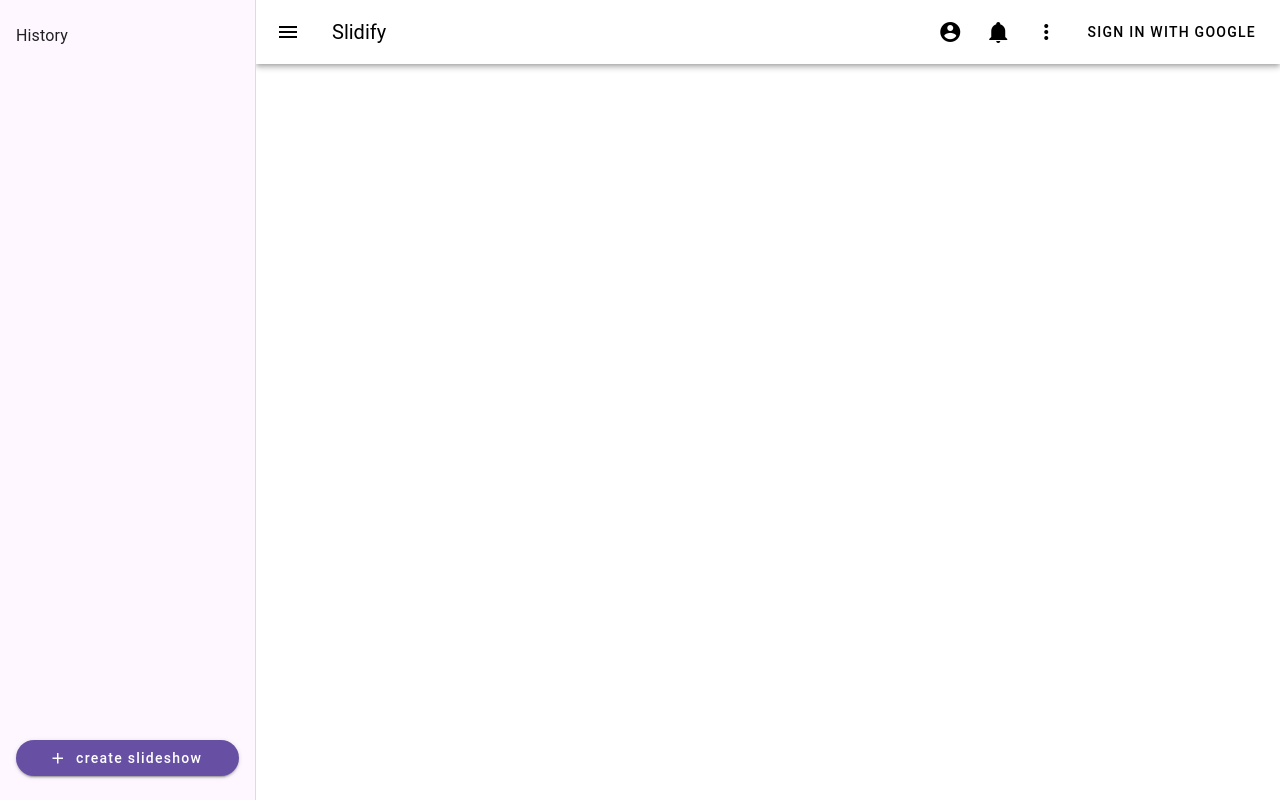
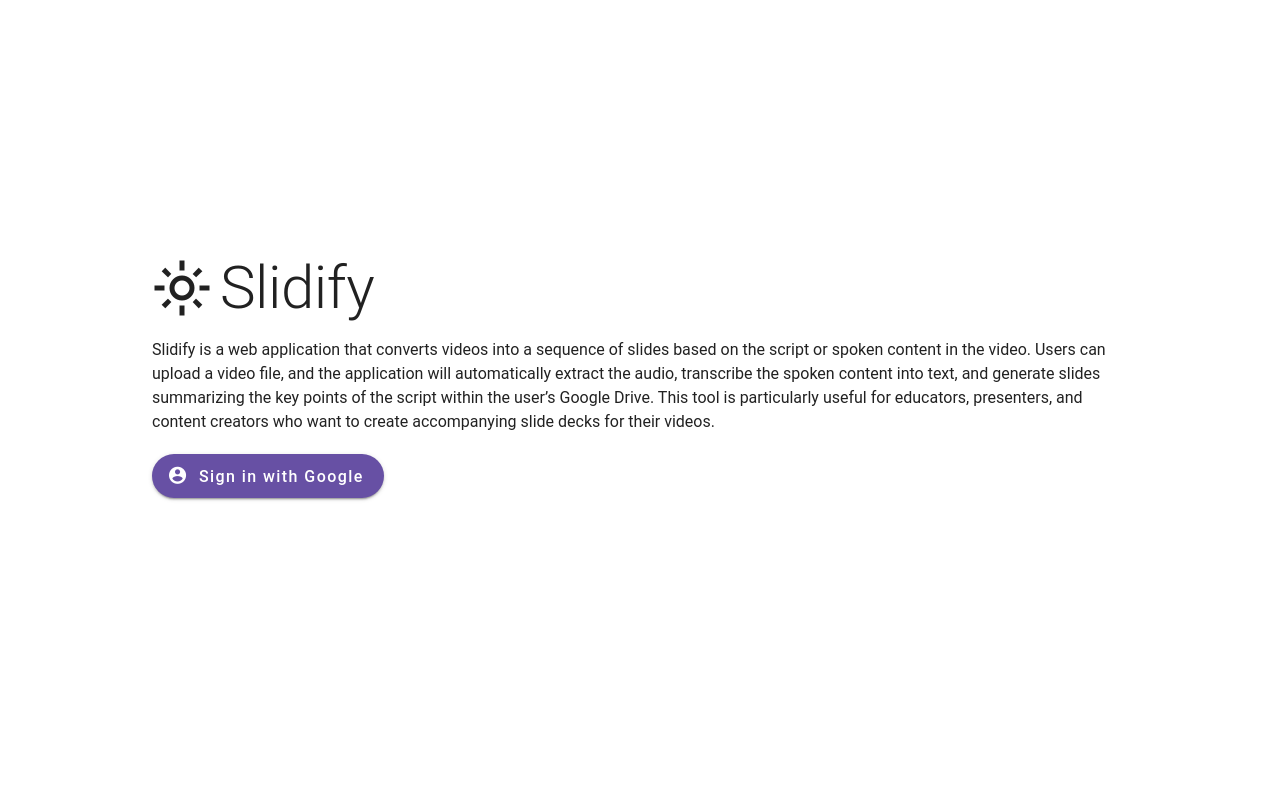
Before and after one commit to CSCC09-slidify/slidify, a Vue app in the folder frontend/: page / in a window 1280 px wide. Built offline with nearby package versions, Linux system fonts and the light colour scheme; no server answers; what vue3-google-login would draw is missing.

Commit message:
Add landing page route

```diff
--- a/frontend/src/router/index.js
+++ b/frontend/src/router/index.js
@@ -21,6 +21,11 @@
           name: "presentation",
           component: PresentationView,
         },
+        {
+          path: "/",
+          name: "landing",
+          component: LandingView,
+        },
       ]
     }
   ],
--- a/frontend/src/views/MainLayoutView.vue
+++ b/frontend/src/views/MainLayoutView.vue
@@ -1,6 +1,6 @@
 <template>
   <v-app>
-    <v-navigation-drawer v-model="drawer"
+    <v-navigation-drawer v-if="isAuthenticated" v-model="drawer"
       class="py-2"
       :permanent="!$vuetify.display.mobile"
       :location="$vuetify.display.mobile ? 'bottom' : undefined"
@@ -15,7 +15,7 @@
         </div>
       </template>
     </v-navigation-drawer>
-    <v-app-bar class="px-1" color="white" prominent>
+    <v-app-bar class="px-1" color="white" prominent v-if="isAuthenticated">
       <v-app-bar-nav-icon @click.stop="drawer = !drawer">
         <v-btn icon><v-icon>mdi-menu</v-icon></v-btn>
       </v-app-bar-nav-icon>
@@ -30,7 +30,7 @@
       <v-btn v-if="isAuthenticated" @click="logout">Sign out</v-btn>
       <v-btn v-else @click="login">Sign in with Google</v-btn>
     </v-app-bar>
-    <v-main class="ma-5">
+    <v-main>
       <router-view></router-view>
     </v-main>
   </v-app>
@@ -60,7 +60,8 @@
       isOpen: false,
       content: []
     },
-    waitingForPresentation: false
+    waitingForPresentation: false,
+    showMainLayout: false
   }),
   watch: {
     isAuthenticated: {
@@ -70,6 +71,7 @@
         if (this.isAuthenticated) {
             this.fetchNotifications();
             this.watchNotifications();
+            this.showMainLayout = this.$route.name == "landing"
         } else {
             this.slidesHistory = []
             this.notification = {
@@ -78,6 +80,7 @@
                 content: []
             }
             this.waitingForPresentation = false;
+            this.showMainLayout = false;
         }
       }
     },
```
